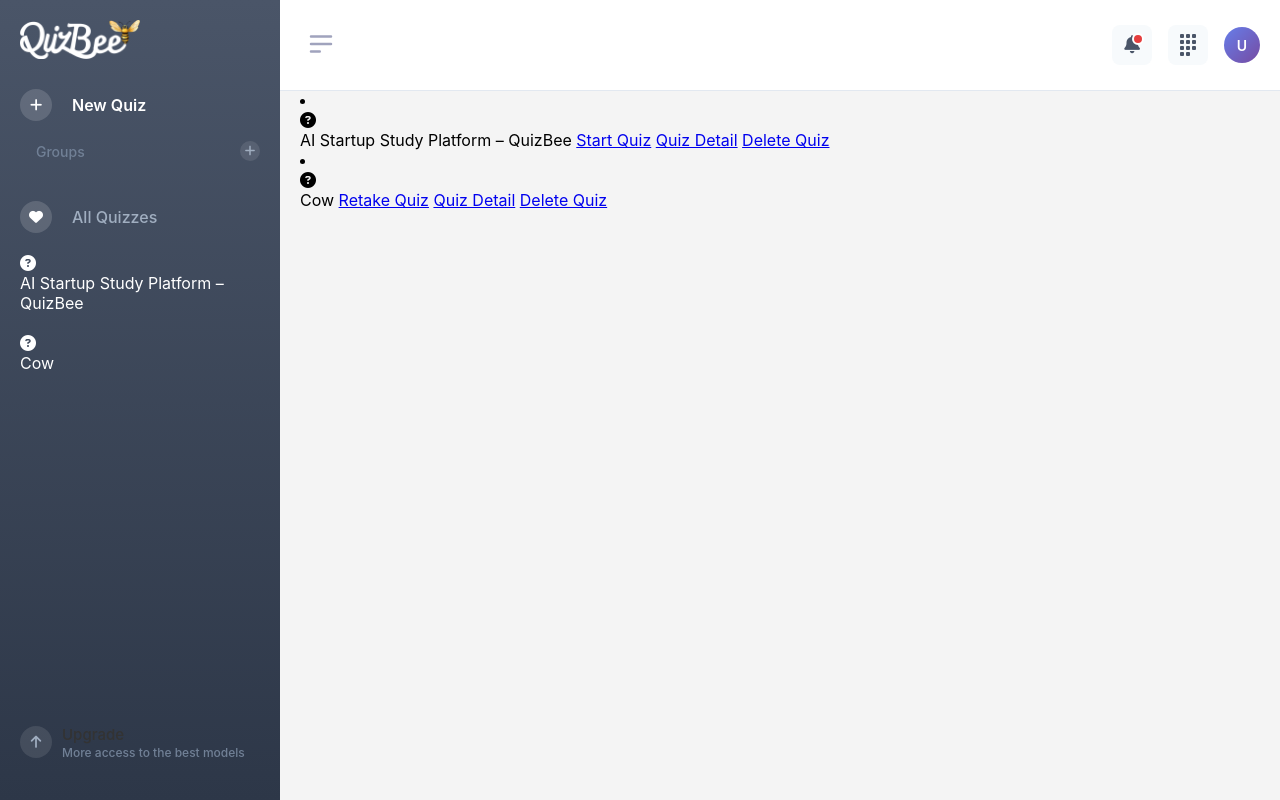
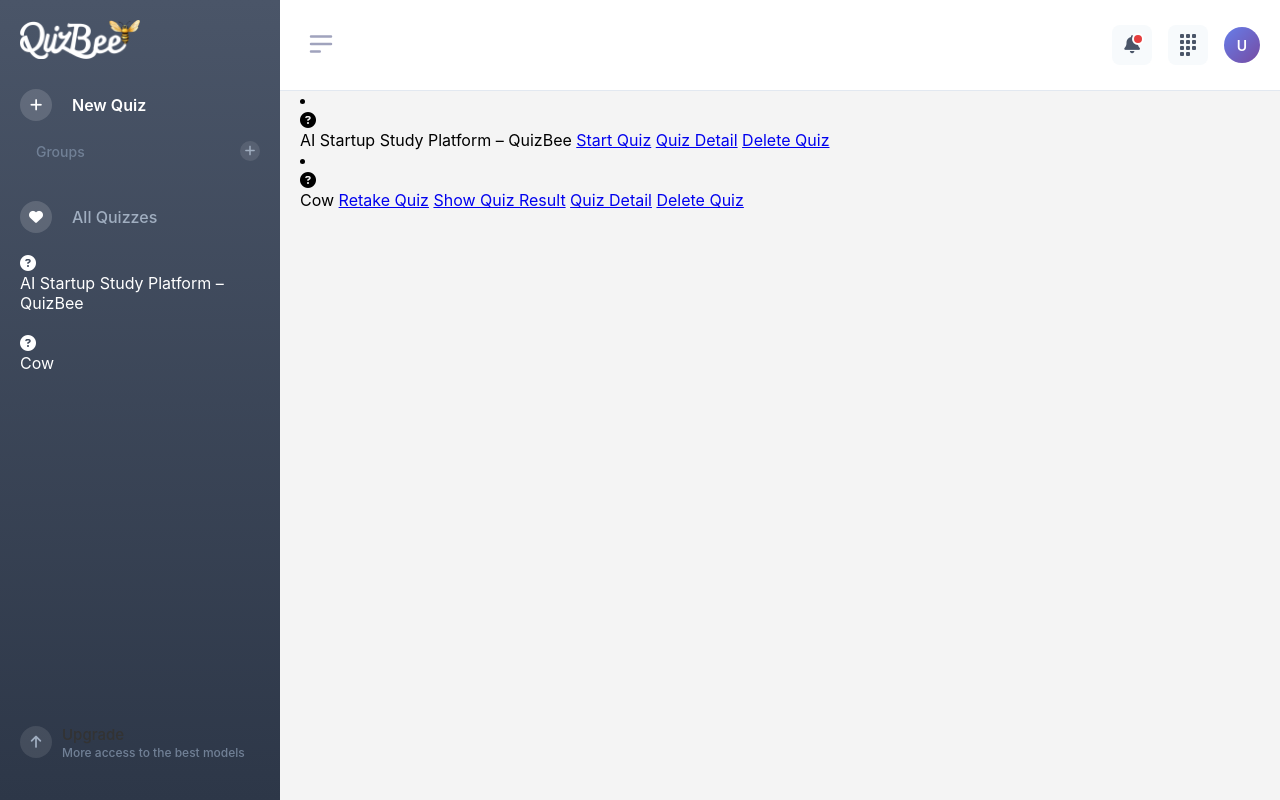
Before and after one commit to syedly/quizbee, a Django app: page /all_quizes/ in a window 1280 px wide. Run offline with Django 5.2, Linux system fonts and the light colour scheme; a user stored in the database is signed in; data comes from the database, SQL or seed files in the repository; both versions use the stored data as it was after the commit.

Commit message:
add show result button in all quizes

```diff
--- a/app/views.py
+++ b/app/views.py
@@ -44,18 +44,30 @@ def main(request):
     quizzes = Quiz.objects.filter(user=request.user)
     return render(request, 'main.html', {'quizzes': quizzes})
 
+# def all_quizes(request):
+#     user = request.user
+#     quizzes = Quiz.objects.all()  # show all quizzes
+
+#     # Get all quiz IDs that the user has attempted
+#     attempted_quizzes = QuizAttempt.objects.filter(user=user).values_list("quiz_id", flat=True)
+
+#     # Attach attempted flag
+#     for quiz in quizzes:
+#         quiz.attempted = quiz.id in attempted_quizzes
+
+#     return render(request, 'all-quizes.html', {'quizzes': quizzes})
+
 def all_quizes(request):
     user = request.user
-    quizzes = Quiz.objects.all()  # show all quizzes
+    quizzes = Quiz.objects.all()
 
-    # Get all quiz IDs that the user has attempted
-    attempted_quizzes = QuizAttempt.objects.filter(user=user).values_list("quiz_id", flat=True)
-
-    # Attach attempted flag
     for quiz in quizzes:
-        quiz.attempted = quiz.id in attempted_quizzes
+        attempt = QuizAttempt.objects.filter(user=user, quiz=quiz).first()
+        quiz.attempt = attempt   # attach attempt (or None)
+        quiz.attempted = attempt is not None
 
     return render(request, 'all-quizes.html', {'quizzes': quizzes})
+
 
 def delete_quiz(request, **kwargs):
     quiz_id = kwargs.get("quiz_id")
--- a/templates/all-quizes.html
+++ b/templates/all-quizes.html
@@ -6,11 +6,19 @@
         <div class="icon-circle"><i class="fa-solid fa-circle-question"></i></div>
         <span class="label">{{ quiz.topic }}</span>
 
-        {% if quiz.attempted %}
+        {% comment %} {% if quiz.attempted %}
             <a href="{% url 'quiz_take' quiz.id %}">Retake Quiz</a>
+            <a href="{% url 'quiz_result' quiz.id %}">Show Quiz Result</a>
+        {% else %}
+            <a href="{% url 'quiz_take' quiz.id %}">Start Quiz</a>
+        {% endif %} {% endcomment %}
+         {% if quiz.attempted %}
+            <a href="{% url 'quiz_take' quiz.id %}">Retake Quiz</a>
+            <a href="{% url 'quiz_result' quiz.attempt.id %}">Show Quiz Result</a>
         {% else %}
             <a href="{% url 'quiz_take' quiz.id %}">Start Quiz</a>
         {% endif %}
+
 
         <a href="{% url 'quiz_detail' quiz.id %}">Quiz Detail</a>
         <a href="{% url 'delete_quiz' quiz.id %}">Delete Quiz</a>
```
Also changed, not shown: db.sqlite3.
